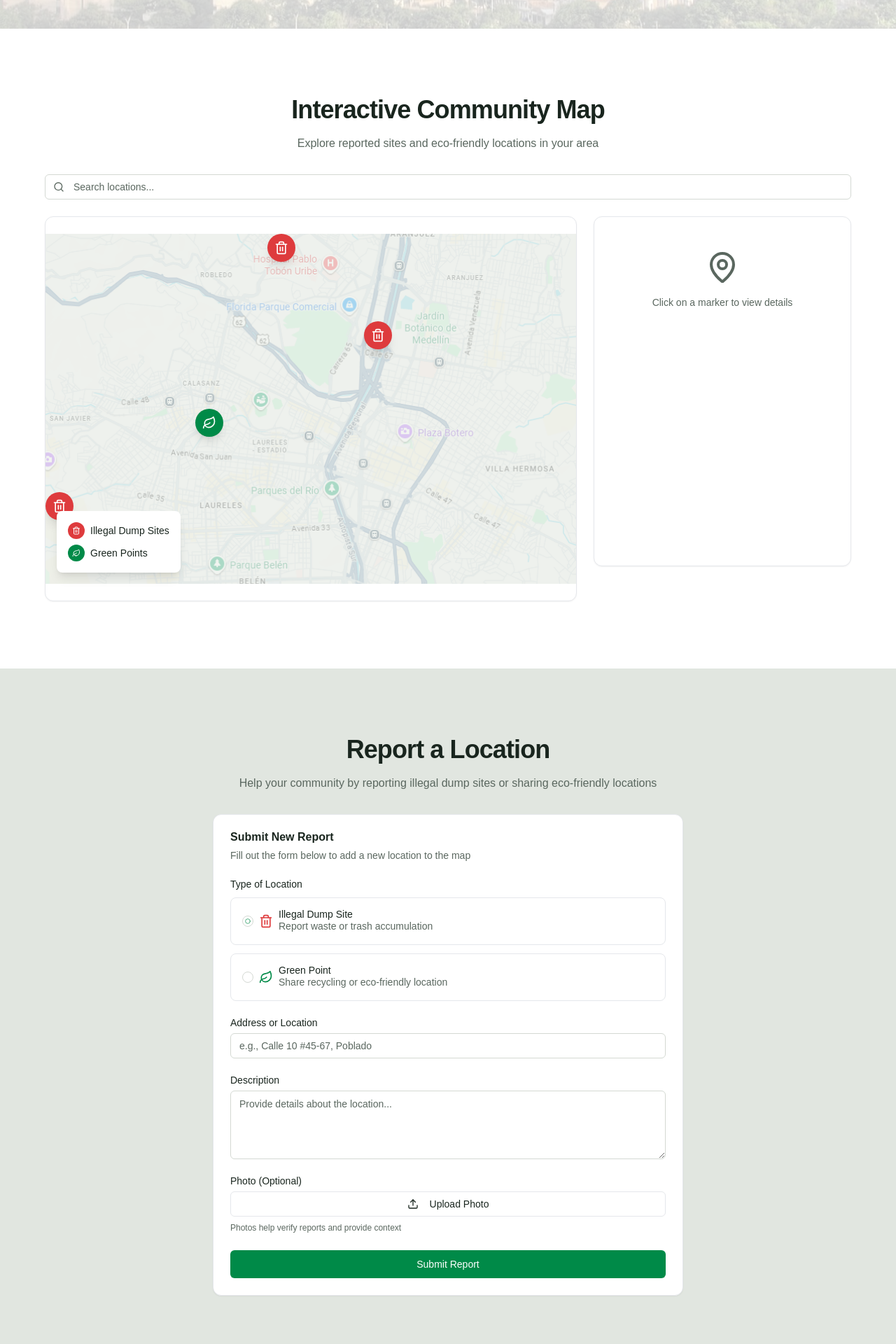
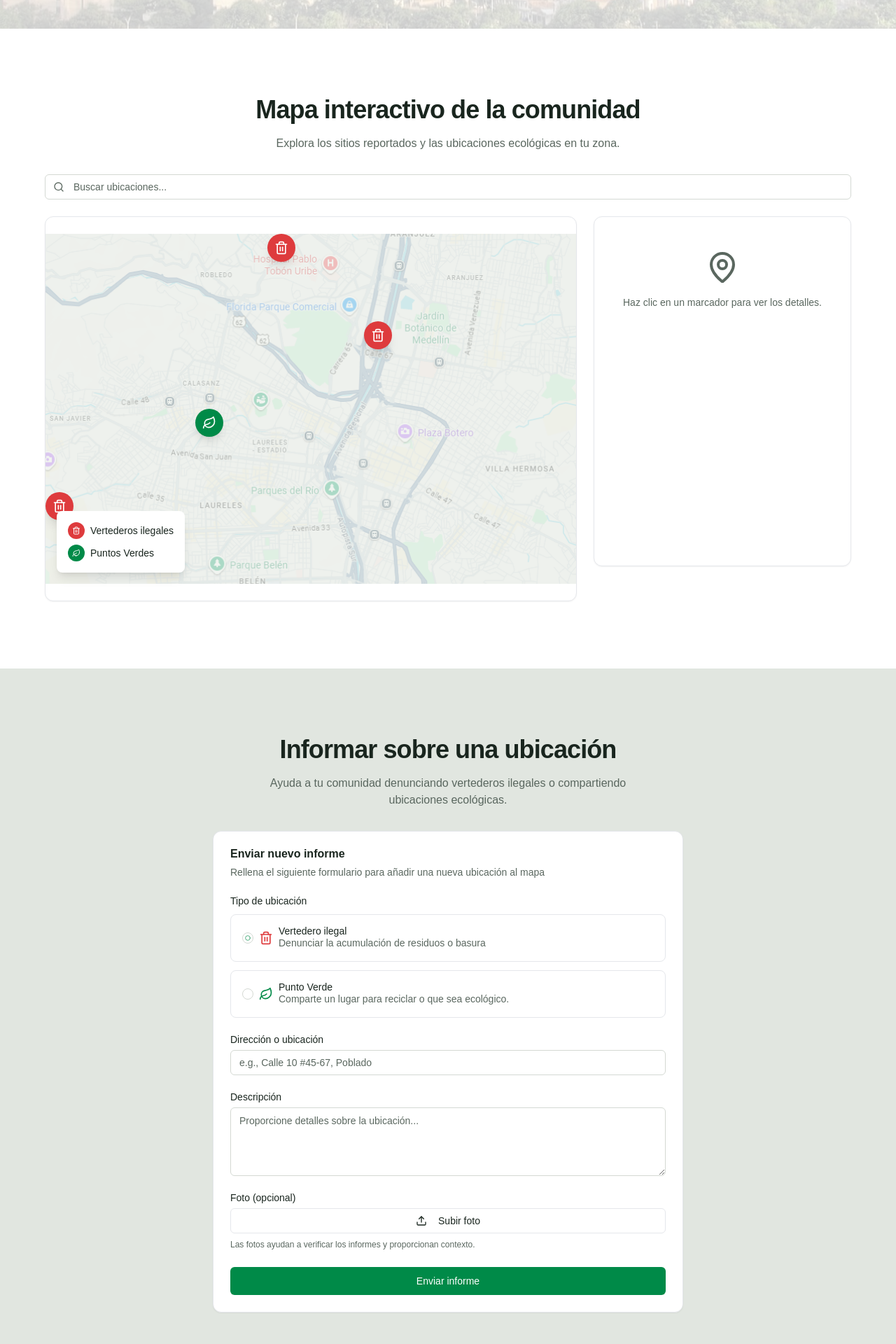
Before and after one commit to DeyOsp/EcoStreet-front, a React (Vite) app: page /#/ in a window 1280 px wide. Shown: the part 560-2480 px from the top of the page at 70% size. Built offline with nearby package versions, Linux system fonts and the light colour scheme.

Commit message:
Minimal changes

```diff
--- a/src/components/form.jsx
+++ b/src/components/form.jsx
@@ -8,27 +8,28 @@ export default function Form() {
           <div className="mx-auto max-w-2xl">
             <div className="mb-8 text-center">
               <h2 className="text-balance text-3xl font-bold tracking-tight text-[#19251e] md:text-4xl">
-                Report a Location
+                Informar sobre una ubicación
               </h2>
               <p className="mt-4 text-pretty text-[#5a675f]">
-                Help your community by reporting illegal dump sites or sharing
-                eco-friendly locations
+                Ayuda a tu comunidad denunciando vertederos ilegales o
+                compartiendo ubicaciones ecológicas.
               </p>
             </div>
             <div className="bg-white text-[#19251e] flex flex-col gap-6 rounded-xl border py-6 shadow-sm">
               <div className="@container/card-header grid auto-rows-min grid-rows-[auto_auto] items-start gap-2 px-6 has-data-[slot=card-action]:grid-cols-[1fr_auto] [.border-b]:pb-6">
                 <div className="leading-none font-semibold">
-                  Submit New Report
+                  Enviar nuevo informe
                 </div>
                 <div className="text-[#5a675f] text-sm">
-                  Fill out the form below to add a new location to the map
+                  Rellena el siguiente formulario para añadir una nueva
+                  ubicación al mapa
                 </div>
               </div>
               <div className="px-6">
                 <form className="space-y-6">
                   <div className="space-y-3">
                     <label className="flex items-center gap-2 text-sm leading-none font-medium select-none group-data-[disabled=true]:pointer-events-none group-data-[disabled=true]:opacity-50 peer-disabled:cursor-not-allowed peer-disabled:opacity-50">
-                      Type of Location
+                      Tipo de ubicación
                     </label>
                     <div
                       role="radiogroup"
@@ -75,10 +76,10 @@ export default function Form() {
                           <Trash2 className="h-5 w-5 text-[#de3b3d]" />
                           <div>
                             <div className="font-medium text-[#19251e]">
-                              Illegal Dump Site
+                              Vertedero ilegal
                             </div>
                             <div className="text-sm text-[#5a675f]">
-                              Report waste or trash accumulation
+                              Denunciar la acumulación de residuos o basura
                             </div>
                           </div>
                         </label>
@@ -115,10 +116,11 @@ export default function Form() {
                           <Leaf className="h-5 w-5 text-[#008a48]" />
                           <div>
                             <div className="font-medium text-[#19251e]">
-                              Green Point
+                              Punto Verde
                             </div>
                             <div className="text-sm text-[#5a675f]">
-                              Share recycling or eco-friendly location
+                              Comparte un lugar para reciclar o que sea
+                              ecológico.
                             </div>
                           </div>
                         </label>
@@ -130,7 +132,7 @@ export default function Form() {
                       htmlFor="address"
                       className="flex items-center gap-2 text-sm leading-none font-medium select-none group-data-[disabled=true]:pointer-events-none group-data-[disabled=true]:opacity-50 peer-disabled:cursor-not-allowed peer-disabled:opacity-50"
                     >
-                      Address or Location
+                      Dirección o ubicación
                     </label>
                     <input
                       type="text"
@@ -145,10 +147,10 @@ export default function Form() {
                       htmlFor="description"
                       className="flex items-center gap-2 text-sm leading-none font-medium select-none group-data-[disabled=true]:pointer-events-none group-data-[disabled=true]:opacity-50 peer-disabled:cursor-not-allowed peer-disabled:opacity-50"
                     >
-                      Description
+                      Descripción
                     </label>
                     <textarea
-                      placeholder="Provide details about the location..."
+                      placeholder="Proporcione detalles sobre la ubicación..."
                       rows="4"
                       id="description"
                       className="border-[#d4d9d3] placeholder:text-[#5a675f] focus-visible:border-[#008a48] focus-visible:ring-[#008a48]/50 aria-invalid:ring-[#de3b3d]/20 dark:aria-invalid:ring-[#de3b3d]/40 aria-invalid:border-[#de3b3d] dark:bg-[#d4d9d3]/30 flex field-sizing-content min-h-16 w-full rounded-md border bg-transparent px-3 py-2 text-base shadow-xs transition-[color,box-shadow] outline-none focus-visible:ring-[3px] disabled:cursor-not-allowed disabled:opacity-50 md:text-sm"
@@ -160,7 +162,7 @@ export default function Form() {
                       htmlFor="photo"
                       className="flex items-center gap-2 text-sm leading-none font-medium select-none group-data-[disabled=true]:pointer-events-none group-data-[disabled=true]:opacity-50 peer-disabled:cursor-not-allowed peer-disabled:opacity-50"
                     >
-                      Photo (Optional)
+                      Foto (opcional)
                     </label>
                     <div className="flex items-center gap-4">
                       <button
@@ -168,18 +170,19 @@ export default function Form() {
                         type="button"
                       >
                         <Upload className="mr-2 h-4 w-4" />
-                        Upload Photo
+                        Subir foto
                       </button>
                     </div>
                     <p className="text-xs text-[#5a675f]">
-                      Photos help verify reports and provide context
+                      Las fotos ayudan a verificar los informes y proporcionan
+                      contexto.
                     </p>
                   </div>
                   <button
                     className="inline-flex items-center justify-center gap-2 whitespace-nowrap text-sm font-medium transition-all disabled:pointer-events-none disabled:opacity-50 [&_svg]:pointer-events-none [&_svg:not([class*='size-'])]:size-4 shrink-0 [&_svg]:shrink-0 outline-none focus-visible:border-[#008a48] focus-visible:ring-[#008a48]/50 focus-visible:ring-[3px] aria-invalid:ring-[#de3b3d]/20 dark:aria-invalid:ring-[#de3b3d]/40 aria-invalid:border-[#de3b3d] bg-[#008a48] text-white hover:bg-[#008a48]/90 h-10 rounded-md px-6 has-[>svg]:px-4 w-full"
                     type="submit"
                   >
-                    Submit Report
+                    Enviar informe
                   </button>
                 </form>
               </div>
--- a/src/components/map.jsx
+++ b/src/components/map.jsx
@@ -8,10 +8,11 @@ export default function Map() {
           <div className="mx-auto max-w-6xl">
             <div className="mb-8 text-center">
               <h2 className="text-balance text-3xl font-bold tracking-tight text-[#19251e] md:text-4xl">
-                Interactive Community Map
+                Mapa interactivo de la comunidad
               </h2>
               <p className="mt-4 text-pretty text-[#5a675f]">
-                Explore reported sites and eco-friendly locations in your area
+                Explora los sitios reportados y las ubicaciones ecológicas en tu
+                zona.
               </p>
             </div>
             <div className="mb-6">
@@ -19,7 +20,7 @@ export default function Map() {
                 <Search className="absolute left-3 top-1/2 h-4 w-4 -translate-y-1/2 text-[#5a675f]" />
                 <input
                   type="text"
-                  placeholder="Search locations..."
+                  placeholder="Buscar ubicaciones..."
                   className="file:text-[#19251e] placeholder:text-[#5a675f] selection:bg-[#008a48] selection:text-[#fafdf9] dark:bg-[#d4d9d3]/30 border-[#d4d9d3] h-9 w-full min-w-0 rounded-md border bg-transparent px-3 py-1 text-base shadow-xs transition-[color,box-shadow] outline-none file:inline-flex file:h-7 file:border-0 file:bg-transparent file:text-sm file:font-medium disabled:pointer-events-none disabled:cursor-not-allowed disabled:opacity-50 md:text-sm focus-visible:border-[#008a48] focus-visible:ring-[#008a48]/50 focus-visible:ring-[3px] aria-invalid:ring-destructive/20 dark:aria-invalid:ring-destructive/40 aria-invalid:border-[#de3b3d] pl-10 pr-10"
                 />
               </div>
@@ -79,7 +80,7 @@ export default function Map() {
                               <Trash2 className="h-3 w-3 text-white" />
                             </div>
                             <span className="text-sm text-[#19251e]">
-                              Illegal Dump Sites
+                              Vertederos ilegales
                             </span>
                           </div>
                           <div className="flex items-center gap-2">
@@ -87,7 +88,7 @@ export default function Map() {
                               <Leaf className="h-3 w-3 text-[#fafdf9]" />
                             </div>
                             <span className="text-sm text-[#19251e]">
-                              Green Points
+                              Puntos Verdes
                             </span>
                           </div>
                         </div>
@@ -102,7 +103,7 @@ export default function Map() {
                     <div className="flex h-full flex-col items-center justify-center text-center">
                       <MapPin className="h-12 w-12 text-[#5a675f]" />
                       <p className="mt-4 text-sm text-[#5a675f]">
-                        Click on a marker to view details
+                        Haz clic en un marcador para ver los detalles.
                       </p>
                     </div>
                   </div>
```
